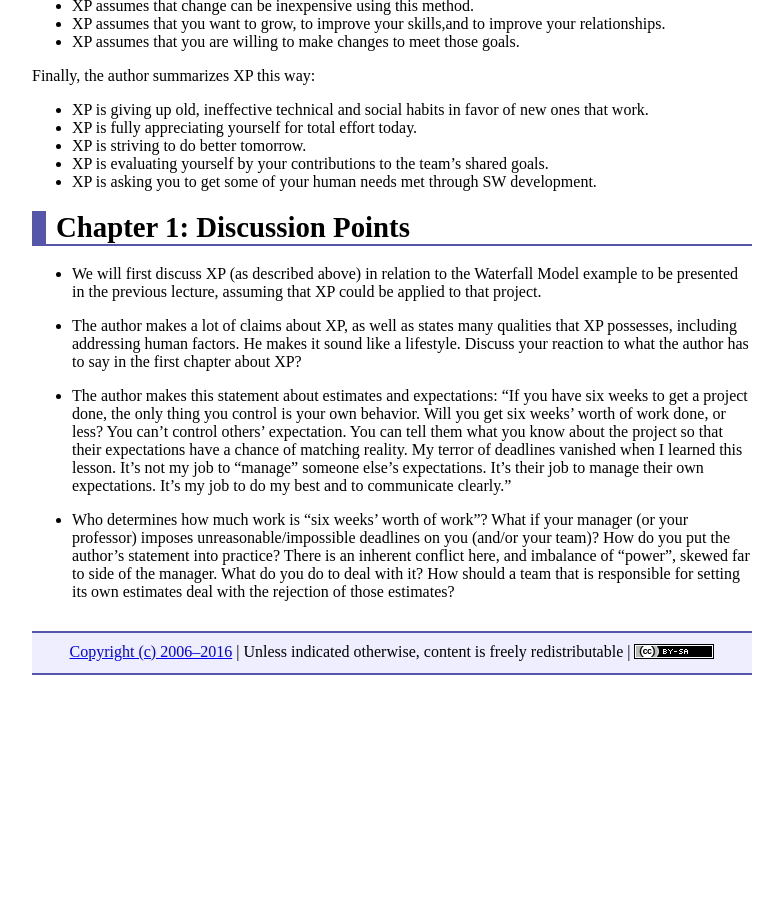
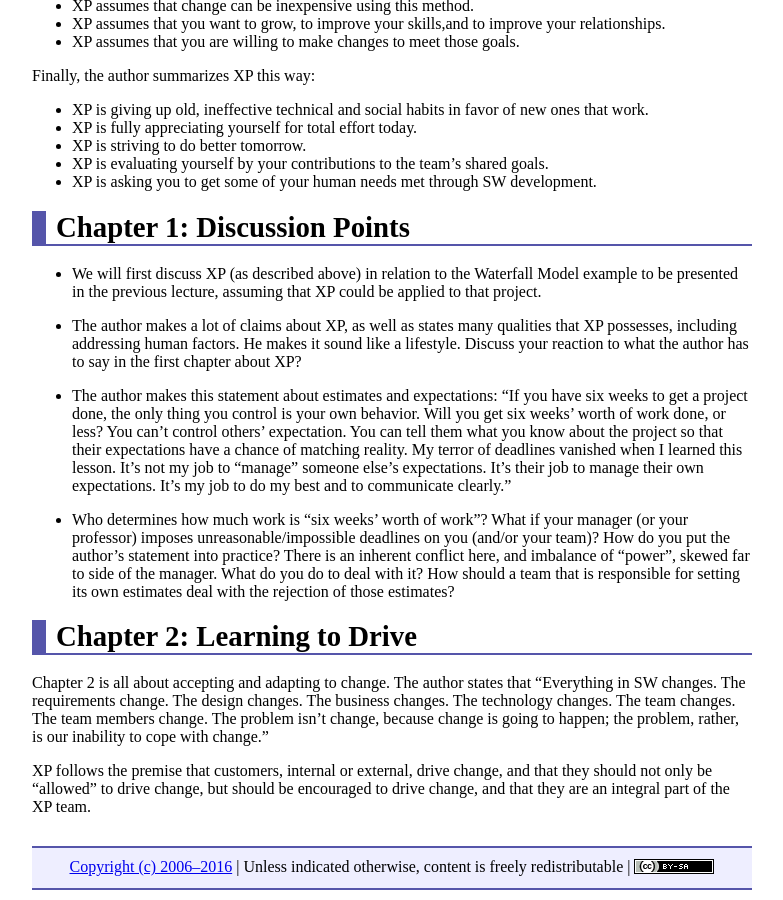
Before and after one commit to ycpcs/cs320-spring2016, a Jekyll site: the page built from lectures/XPdiscussion1_5.md, in a window 1280 px wide and 900 px high, scrolled down 1948 px. Shown: the whole window, without its empty margins (248-1031 px from the left). Built offline with Jekyll 4.4.1, drawn with Linux system fonts in a browser that asks for light colours; Markdown is read by kramdown in place of the engine named in the settings; before the commit the page ends 2633 px from its top, so only the background shows below that.

Commit message:
XP 1-5 updates

```diff
--- a/lectures/XPdiscussion1_5.md
+++ b/lectures/XPdiscussion1_5.md
@@ -94,3 +94,11 @@ Chapter 1: Discussion Points
 "If you have six weeks to get a project done, the only thing you control is your own behavior.  Will you get six weeks' worth of work done, or less?  You can't control others' expectation.  You can tell them what you know about the project so that their expectations have a chance of matching reality.  My terror of deadlines vanished when I learned this lesson.  It's not my job to "manage" someone else's expectations.  It's their job to manage their own expectations.  It's my job to do my best and to communicate clearly."
 
 -	Who determines how much work is "six weeks' worth of work"?  What if your manager (or your professor) imposes unreasonable/impossible deadlines on you (and/or your team)?  How do you put the author's statement into practice?  There is an inherent conflict here, and imbalance of "power", skewed far to side of the manager.  What do you do to deal with it?  How should a team that is responsible for setting its own estimates deal with the rejection of those estimates?
+
+Chapter 2: Learning to Drive
+============
+
+Chapter 2 is all about accepting and adapting to change.  The author states that
+	"Everything in SW changes.  The requirements change.  The design changes.  The business changes.  The technology changes.  The team changes.  The team members change.  The problem isn't change, because change is going to happen; the problem, rather, is our inability to cope with change."
+
+XP follows the premise that customers, internal or external, drive change, and that they should not only be "allowed" to drive change, but should be encouraged to drive change, and that they are an integral part of the XP team.
```
